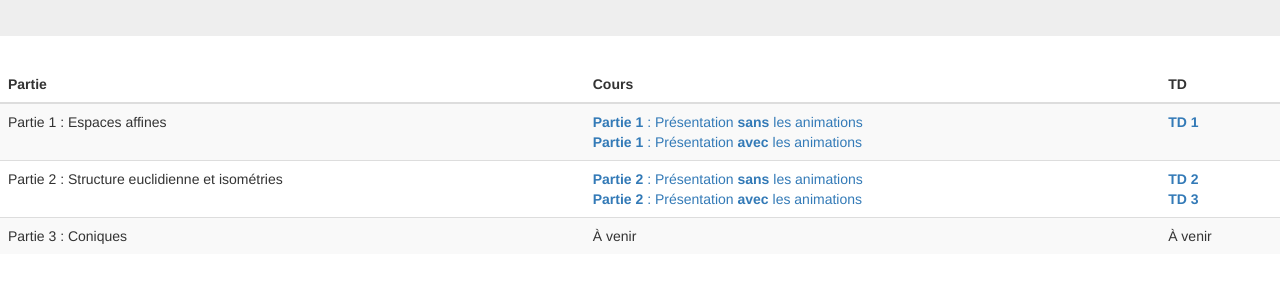
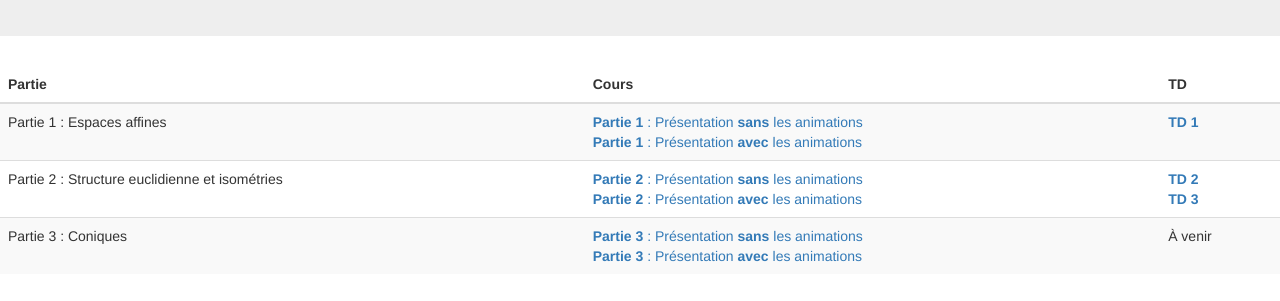
Before and after one commit to aslushnikov/m53lille1, a plain HTML site: page index.html in a window 1280 px wide. Shown: the part 159-460 px from the top of the page. Drawn offline with nearby package versions, Linux system fonts and the light colour scheme.

Commit message:
version du cours 3 après les corrections d'Olivier

```diff
--- a/index.html
+++ b/index.html
@@ -48,7 +48,8 @@
       <tr>
         <td>Partie 3 : Coniques</td>
         <td>
-          À venir
+          <a href="Cours/M53_2015-16_Partie3_noanim.pdf"><b>Partie 3</b> : Présentation <b>sans</b> les animations</a><br>
+          <a href="Cours/M53_2015-16_Partie3_anim.pdf"><b>Partie 3</b> : Présentation <b>avec</b> les animations</a>
         </td>
         <td>
           À venir
```
Also changed, not shown: 2 other files.
